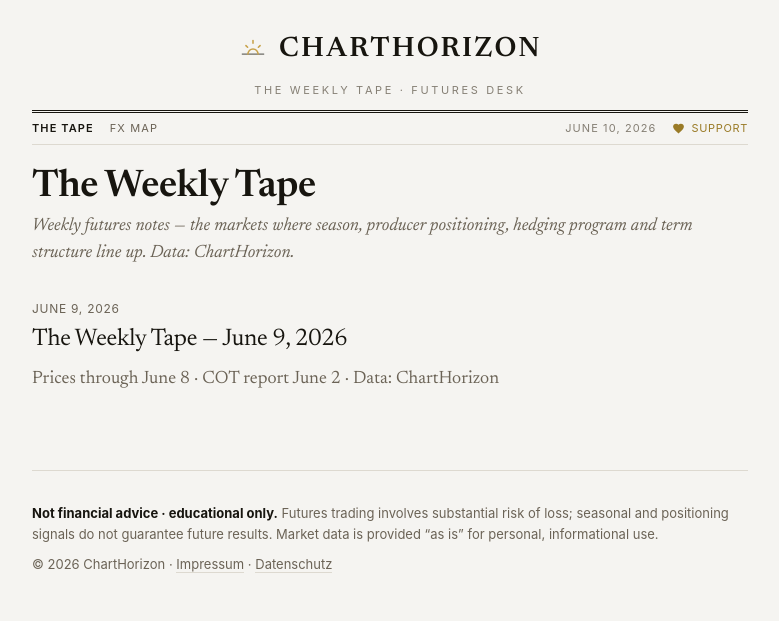
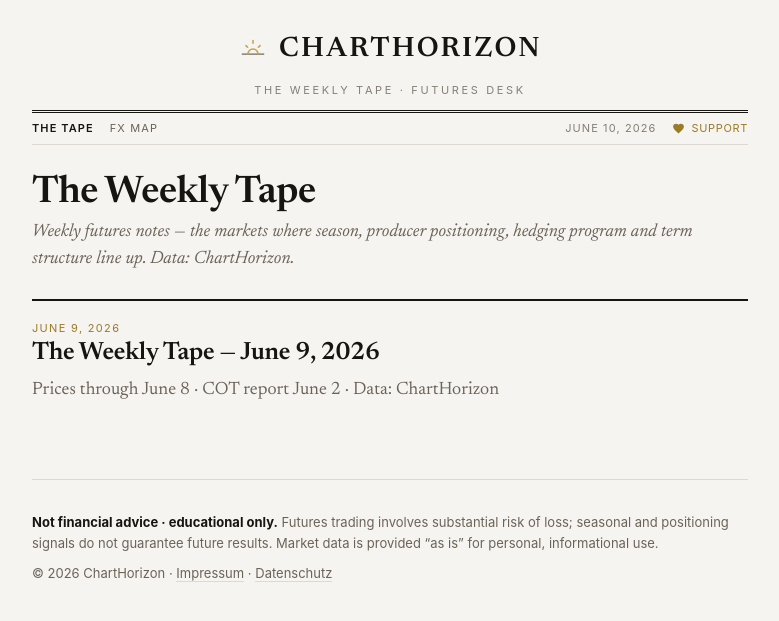
Before and after one commit to ChartHorizon/website, a Jekyll site: the page built from index.html, in a window 1280 px wide. Shown: the top 621 px of the page, without its empty margins (250-1029 px from the left). Built offline with Jekyll 4.4.1, drawn with Linux system fonts in a browser that asks for light colours.

Commit message:
feat(home): ruled broadsheet index list

```diff
--- a/assets/css/blog.css
+++ b/assets/css/blog.css
@@ -79,11 +79,12 @@ blockquote p{margin:.3em 0}
 .site-foot a:hover{color:var(--ink)}
 
 /* ---- index post list ---- */
+.index-title{margin-top:.7em}
 .post-list{list-style:none; padding:0; margin:26px 0 0}
-.post-list li{padding:22px 0; border-top:1px solid var(--rule)}
-.post-list li:first-child{border-top:none; padding-top:8px}
-.post-list .post-date{display:block; font:12px/1.3 var(--sans); letter-spacing:.06em; text-transform:uppercase; color:var(--muted)}
-.post-list .post-link{display:inline-block; margin:.15em 0 0; font-size:24px; letter-spacing:-.3px; color:var(--ink); border:none}
+.post-list li{padding:20px 0; border-top:1px solid var(--rule)}
+.post-list li:first-child{border-top:2px solid var(--rule-strong)}
+.post-list .post-date{display:block; font:11px/1.3 var(--sans); letter-spacing:.12em; text-transform:uppercase; color:var(--gold-ink)}
+.post-list .post-link{display:inline-block; margin:.16em 0 0; font:600 25px/1.18 var(--serif); letter-spacing:-.2px; color:var(--ink); border:none}
 .post-list .post-link:hover{color:var(--gold-ink)}
 .post-list .post-excerpt{margin:.3em 0 0; color:var(--muted)}
 
--- a/index.html
+++ b/index.html
@@ -1,7 +1,7 @@
 ---
 layout: default
 ---
-<h1>The Weekly Tape</h1>
+<h1 class="index-title">The Weekly Tape</h1>
 <p class="dek">Weekly futures notes — the markets where season, producer positioning, hedging
    program and term structure line up. Data: ChartHorizon.</p>
 
```
